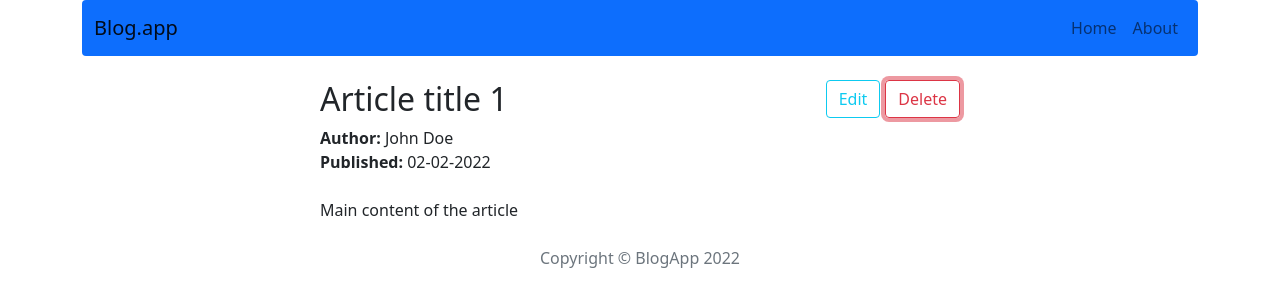
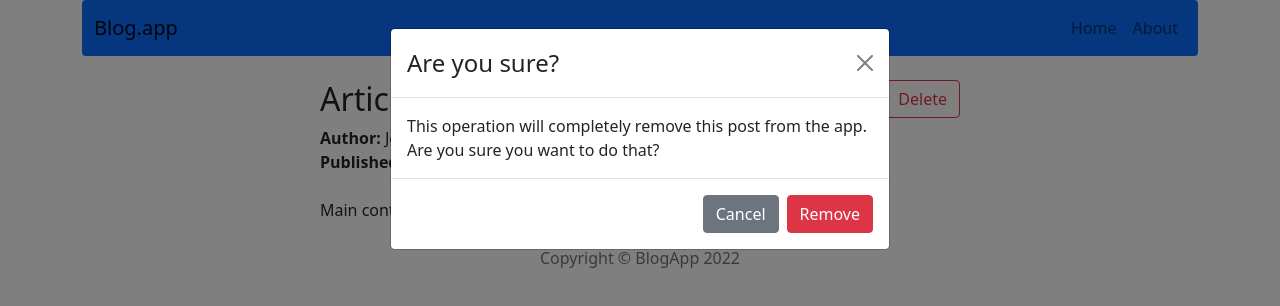
Before and after one commit to Jnlietta/react-blog, a React (Create React App) app: page /post/1 in a window 1280 px wide. Both pictures are taken after a click on the button "Delete". Shown: the top 306 px of the page. Built offline with nearby package versions, Linux system fonts and the light colour scheme.

Commit message:
Add bootstrap's Modal to Post

```diff
--- a/src/components/pages/Post/Post.js
+++ b/src/components/pages/Post/Post.js
@@ -1,8 +1,9 @@
 import { useSelector } from 'react-redux';
 import styles from './Post.module.scss';
 import { getPostById } from '../../../redux/postsRedux';
-import { Button } from 'react-bootstrap';
+import { Button, Modal } from 'react-bootstrap';
 import { NavLink, Navigate } from 'react-router-dom';
+import { useState } from 'react';
 
 
 const Post = () => {
@@ -11,6 +12,11 @@ const Post = () => {
 
     const post = useSelector(state => getPostById(state, idFromPath));
 
+    const [showModal, setShowModal] = useState(false);
+
+    const handleCloseModal = () => setShowModal(false);
+    const handleShowModal = () => setShowModal(true);
+
     if(!post) return <Navigate to="/" />
     else return(
         <article className={styles.post}>
@@ -18,13 +24,33 @@ const Post = () => {
                 <h2>{post.title}</h2>
                 <div className={styles.buttons}>
                     <Button variant="outline-info" as={NavLink} to={"/post/edit/" + post.id}>Edit</Button>
-                    <Button variant="outline-danger">Delete</Button>
+                    <Button variant="outline-danger" onClick={handleShowModal}>Delete</Button>
                 </div>
             </div>
             <p className="mb-0"><span>Author: </span>{post.author}</p>
             <p className="mb-0"><span>Published: </span>{post.publishedDate}</p>
             <br />
             <p className="mb-0">{post.content}</p>
+            <Modal
+                show={showModal}
+                onHide={handleCloseModal}
+                backdrop="static"
+                keyboard={false}
+            >
+                <Modal.Header closeButton>
+                    <Modal.Title>Are you sure?</Modal.Title>
+                </Modal.Header>
+                <Modal.Body>
+                    This operation will completely remove this post from the app.
+                    Are you sure you want to do that?
+                </Modal.Body>
+                <Modal.Footer>
+                    <Button variant="secondary" onClick={handleCloseModal}>
+                        Cancel
+                    </Button>
+                    <Button variant="danger">Remove</Button>
+                </Modal.Footer>
+            </Modal>
         </article>
     );
 };
```
